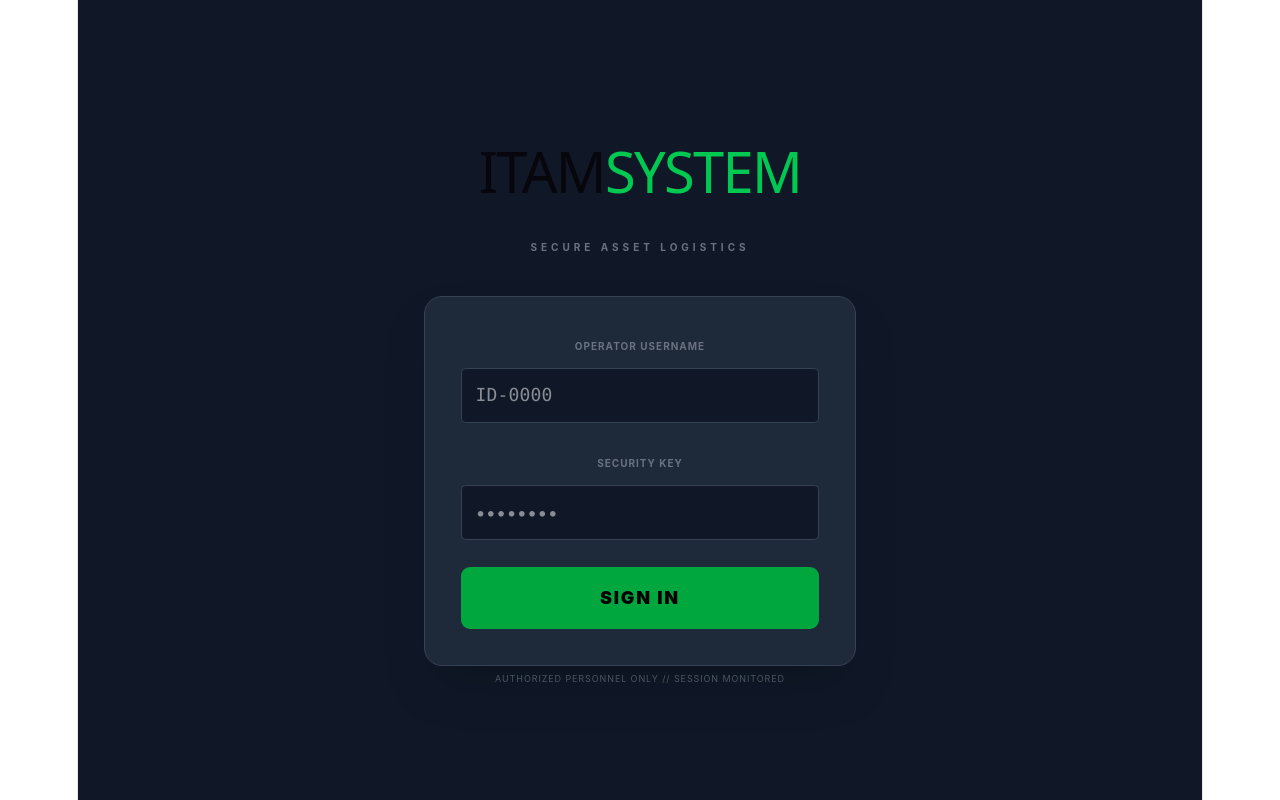
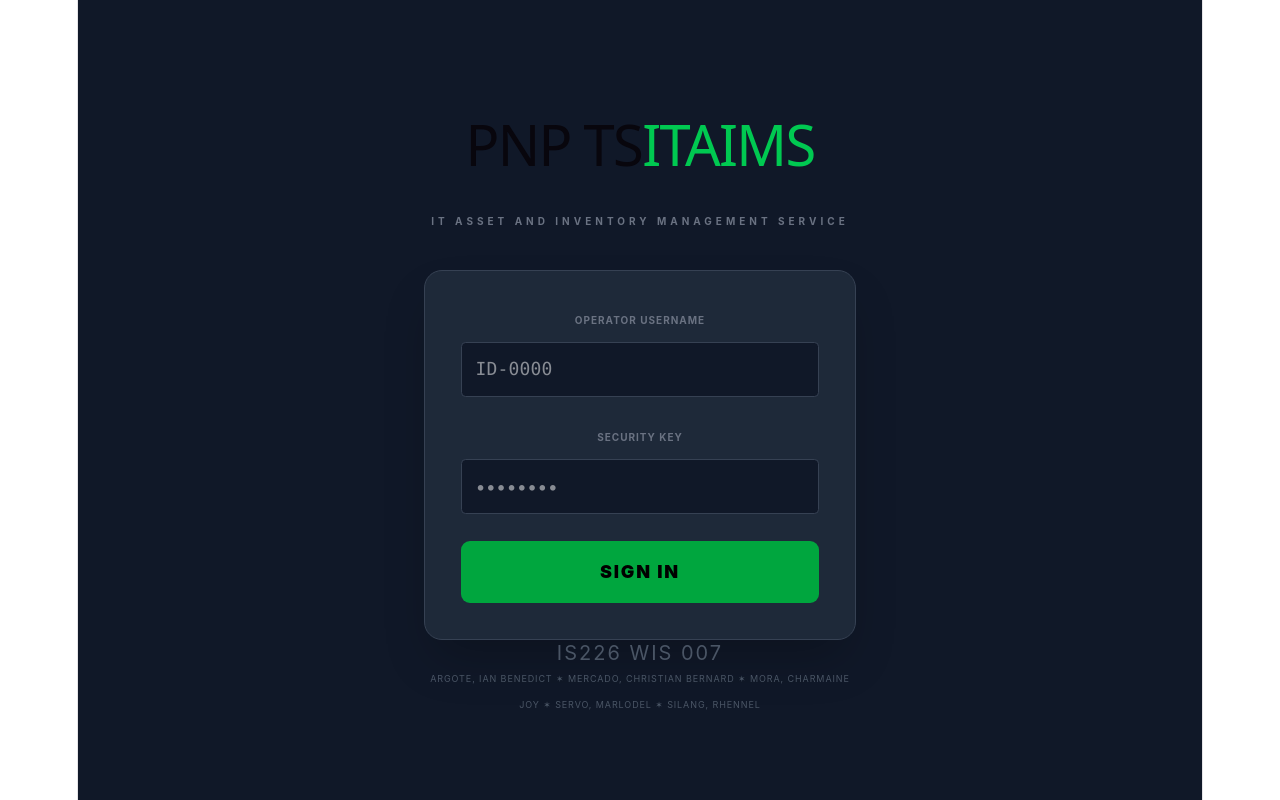
Before and after one commit to IS226-Group7/expressjs-try, a React app in the folder frontend/: page / in a window 1280 px wide. Built offline with nearby package versions, Linux system fonts and the light colour scheme; no server answers; the HTML template or start-up script is replaced by a standard one.

Commit message:
Added our names to the login and toolbar

```diff
--- a/frontend/src/App.jsx
+++ b/frontend/src/App.jsx
@@ -22,7 +22,7 @@ const Layout = ({ children }) => {
         <div className="max-w-7xl mx-auto flex justify-between items-center">
           <div className="flex items-center gap-10">
             <h1 className="text-xl font-black text-white tracking-tighter">
-              ITAM<span className="text-green-500">ENGINE</span>
+              PNP TS<span className="text-green-500">ITAIMS</span>
             </h1>
             <div className="flex gap-6">
               <Link to="/dashboard" className="text-[10px] font-black uppercase tracking-widest text-gray-400 hover:text-green-500 transition-all">Equipment</Link>
@@ -39,6 +39,9 @@ const Layout = ({ children }) => {
             </button>
           </div>
         </div>
+        <p className="mt-8 text-center text-[9px] text-gray-600 uppercase tracking-widest">
+          Argote, Ian Benedict ✶ Mercado, Christian Bernard ✶ Mora, Charmaine Joy ✶ Servo, Marlodel ✶ Silang, Rhennel
+        </p>
       </nav>
 
       {/* Actual Page Content */}
--- a/frontend/src/components/Login.jsx
+++ b/frontend/src/components/Login.jsx
@@ -44,10 +44,10 @@ export default function Login() {
         {/* Visual Header */}
         <div className="text-center mb-8">
           <h1 className="text-4xl font-black tracking-tighter text-white">
-            ITAM<span className="text-green-500">SYSTEM</span>
+            PNP TS<span className="text-green-500">ITAIMS</span>
           </h1>
           <p className="text-[10px] uppercase tracking-[0.4em] text-gray-500 font-bold mt-2">
-            Secure Asset Logistics
+            IT Asset and Inventory Management Service
           </p>
         </div>
 
@@ -95,9 +95,9 @@ export default function Login() {
             </button>
           </form>
         </div>
-
+        <p className="mt-8 text-center text-[20px] text-gray-600 uppercase tracking-widest">IS226 WIS 007</p>
         <p className="mt-8 text-center text-[9px] text-gray-600 uppercase tracking-widest">
-          Authorized Personnel Only // Session Monitored
+          Argote, Ian Benedict ✶ Mercado, Christian Bernard ✶ Mora, Charmaine Joy ✶ Servo, Marlodel ✶ Silang, Rhennel
         </p>
       </div>
     </div>
```
